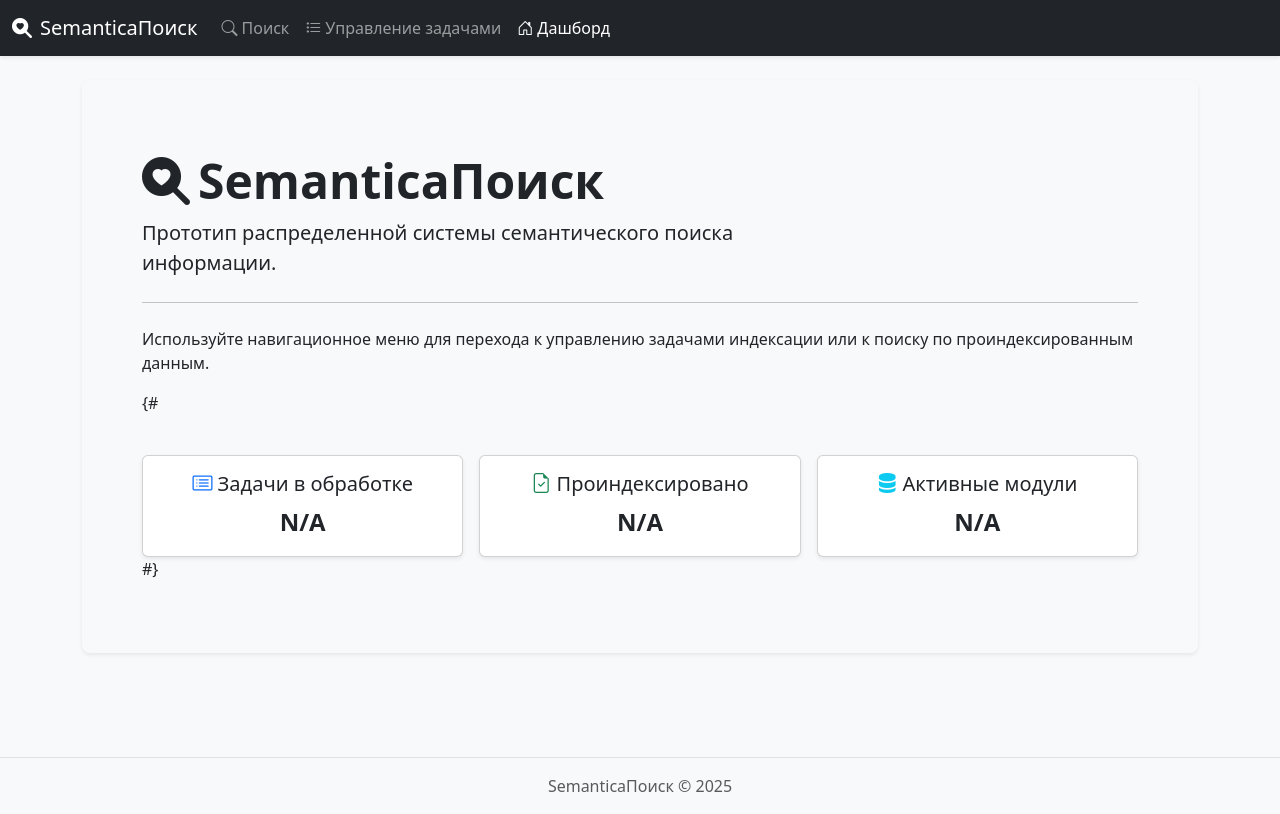
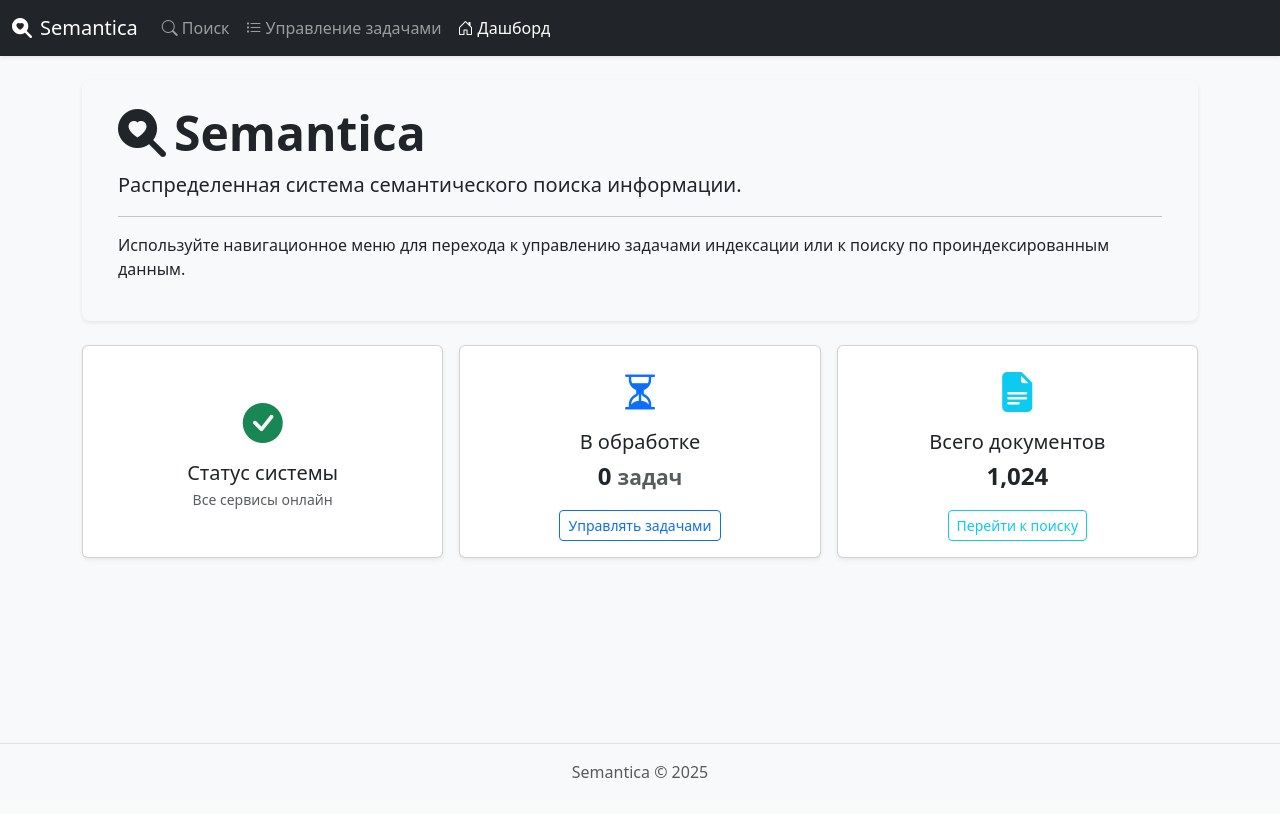
Before and after one commit to semantica-dev/semantica-backend, a Django app: page /dashboard/ in a window 1280 px wide. After the commit the page ends 778 px from the top, so only its background shows below. Run offline with Django 5.2, Linux system fonts and the light colour scheme.

Commit message:
Minor UI improvements

```diff
--- a/semantica_demo_project/search_ui/templates/search_ui/base.html
+++ b/semantica_demo_project/search_ui/templates/search_ui/base.html
@@ -9,7 +9,7 @@
         integrity="sha384-QWTKZyjpPEjISv5WaRU9OFeRpok6YctnYmDr5pNlyT2bRjXh0JMhjY6hW+ALEwIH" crossorigin="anonymous">
     <link rel="stylesheet" href="https://cdn.jsdelivr.net/npm/bootstrap-icons@1.11.3/font/bootstrap-icons.min.css">
     <link rel="stylesheet" type="text/css" href="{% static 'search_ui/css/style.css' %}">
-    <title>{% block title %}Система Семантического Поиска{% endblock %} - SemanticaПоиск</title>
+    <title>{% block title %}Система Семантического Поиска{% endblock %} - Semantica</title>
     {% block extra_head %}{% endblock %}
     {% block extra_css %}{% endblock %}
 </head>
@@ -18,7 +18,7 @@
     <nav class="navbar navbar-expand-md navbar-dark bg-dark fixed-top shadow-sm">
         <div class="container-fluid">
             <a class="navbar-brand" href="{% url 'search_ui:search_page' %}"><i
-                    class="bi bi-search-heart-fill me-2"></i>SemanticaПоиск</a>
+                    class="bi bi-search-heart-fill me-2"></i>Semantica</a>
             <button class="navbar-toggler" type="button" data-bs-toggle="collapse" data-bs-target="#navbarCollapse"
                 aria-controls="navbarCollapse" aria-expanded="false" aria-label="Toggle navigation">
                 <span class="navbar-toggler-icon"></span>
@@ -59,7 +59,7 @@
 
     <footer class="footer py-3">
         <div class="container">
-            <span class="text-muted">SemanticaПоиск © {% now "Y" %}</span>
+            <span class="text-muted">Semantica © {% now "Y" %}</span>
         </div>
     </footer>
 
--- a/semantica_demo_project/search_ui/templates/search_ui/dashboard.html
+++ b/semantica_demo_project/search_ui/templates/search_ui/dashboard.html
@@ -1,55 +1,59 @@
 {% extends "search_ui/base.html" %}
-{% load static %} {# Хотя здесь не используется, но хорошая практика #}
+{% load static %}
 
 {% block title %}{{ page_title }}{% endblock %}
 
 {% block content %}
-<div class="p-5 mb-4 bg-light rounded-3 shadow-sm">
-    <div class="container-fluid py-4">
-        <h1 class="display-5 fw-bold"><i class="bi bi-search-heart-fill me-2"></i>SemanticaПоиск</h1>
-        <p class="col-md-8 fs-5">Прототип распределенной системы семантического поиска информации.</p>
-        <hr class="my-4">
+<div class="p-4 mb-4 bg-light rounded-3 shadow-sm">
+    <div class="container-fluid">
+        <h1 class="display-5 fw-bold"><i class="bi bi-search-heart-fill me-2"></i>Semantica</h1>
+        <p class="col-lg-8 fs-5">Распределенная система семантического поиска информации.</p>
+        <hr class="my-3">
         <p>Используйте навигационное меню для перехода к управлению задачами индексации или к поиску по
             проиндексированным данным.</p>
-        {# Можно добавить карточки со "статистикой", как в примере, если у нас будет что отображать #}
-        {#
-        <div class="row g-3 text-center mt-4">
-            <div class="col-md-4">
-                <div class="card h-100 shadow-sm">
-                    <div class="card-body d-flex flex-column justify-content-between">
-                        <div>
-                            <h5 class="card-title"><i class="bi bi-card-list text-primary"></i> Задачи в обработке</h5>
-                            <p class="card-text fs-4 fw-bold">N/A</p>
-                        </div>
-                    </div>
-                </div>
-            </div>
-            <div class="col-md-4">
-                <div class="card h-100 shadow-sm">
-                    <div class="card-body d-flex flex-column justify-content-between">
-                        <div>
-                            <h5 class="card-title"><i class="bi bi-file-earmark-check text-success"></i>
-                                Проиндексировано</h5>
-                            <p class="card-text fs-4 fw-bold">N/A</p>
-                        </div>
-                    </div>
-                </div>
-            </div>
-            <div class="col-md-4">
-                <div class="card h-100 shadow-sm">
-                    <div class="card-body d-flex flex-column justify-content-between">
-                        <div>
-                            <h5 class="card-title"><i class="bi bi-server text-info"></i> Активные модули</h5>
-                            <p class="card-text fs-4 fw-bold">N/A</p>
-                        </div>
-                    </div>
-                </div>
-            </div>
-        </div>
-        #}
     </div>
 </div>
 
-{# Можно добавить секцию "Недавние задачи" или "Последние поисковые запросы", если будет такая логика #}
+<div class="row g-3 text-center">
+    <div class="col-md-4">
+        <div class="card h-100 shadow-sm">
+            <div class="card-body d-flex flex-column justify-content-center align-items-center">
+                <i class="bi bi-check-circle-fill text-success mb-2" style="font-size: 2.5rem;"></i>
+                <h5 class="card-title mb-1">Статус системы</h5>
+                <p class="card-text text-muted small">Все сервисы онлайн</p>
+            </div>
+        </div>
+    </div>
 
+    <div class="col-md-4">
+        <div class="card h-100 shadow-sm">
+            <div class="card-body d-flex flex-column justify-content-center align-items-center">
+                <i class="bi bi-hourglass-split text-primary mb-2" style="font-size: 2.5rem;"></i>
+                <h5 class="card-title mb-1">В обработке</h5>
+                <p class="card-text fs-4 fw-bold">
+                    {% if request.session.task_ids %}
+                    {{ request.session.task_ids|length }}
+                    {% else %}
+                    0
+                    {% endif %}
+                    <small class="text-muted">задач</small>
+                </p>
+                <a href="{% url 'search_ui:task_management' %}" class="btn btn-outline-primary btn-sm mt-auto">Управлять
+                    задачами</a>
+            </div>
+        </div>
+    </div>
+
+    <div class="col-md-4">
+        <div class="card h-100 shadow-sm">
+            <div class="card-body d-flex flex-column justify-content-center align-items-center">
+                <i class="bi bi-file-earmark-text-fill text-info mb-2" style="font-size: 2.5rem;"></i>
+                <h5 class="card-title mb-1">Всего документов</h5>
+                <p class="card-text fs-4 fw-bold">1,024</p>
+                <a href="{% url 'search_ui:search_page' %}" class="btn btn-outline-info btn-sm mt-auto">Перейти к
+                    поиску</a>
+            </div>
+        </div>
+    </div>
+</div>
 {% endblock %}
--- a/semantica_demo_project/search_ui/views.py
+++ b/semantica_demo_project/search_ui/views.py
@@ -42,7 +42,7 @@ def task_management_view(request):
                     response_data = mock_api_logic.logic_create_file_task(mock_minio_path, original_name)
                     task_id_from_form = response_data.get("task_id")
                     if task_id_from_form:
-                        messages.success(request, f"Задача на индексацию файла '{original_name}' успешно создана (ID: {task_id_from_form}). Имитация пути в MinIO: {mock_minio_path}")
+                        messages.success(request, f"Задача на индексацию файла '{original_name}' успешно создана (ID: {task_id_from_form}). Путь в MinIO: {mock_minio_path}")
                         task_action_successful = True
                 except Exception as e:
                     messages.error(request, f"Ошибка при создании задачи для файла: {e}")
```
Also changed, not shown: semantica_demo_project/search_ui/templates/search_ui/search_page.html (+17 -3 lines), semantica_demo_project/search_ui/templates/search_ui/task_management.html (+12 -10 lines).
